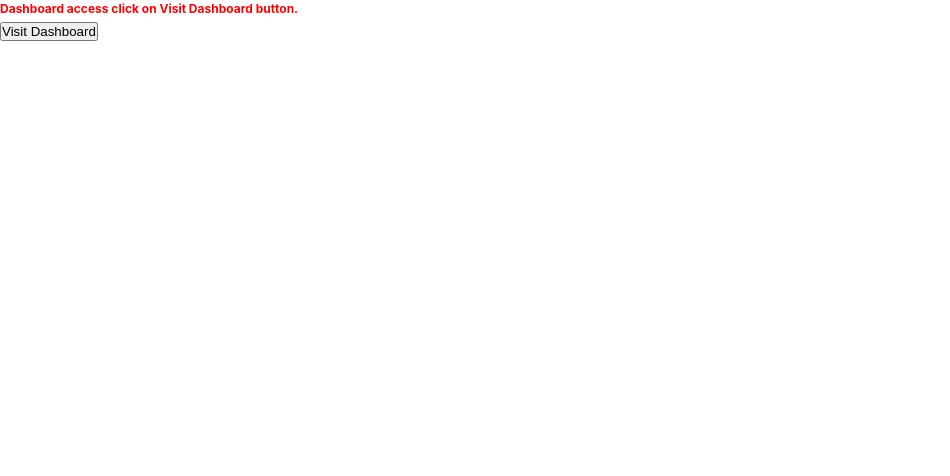
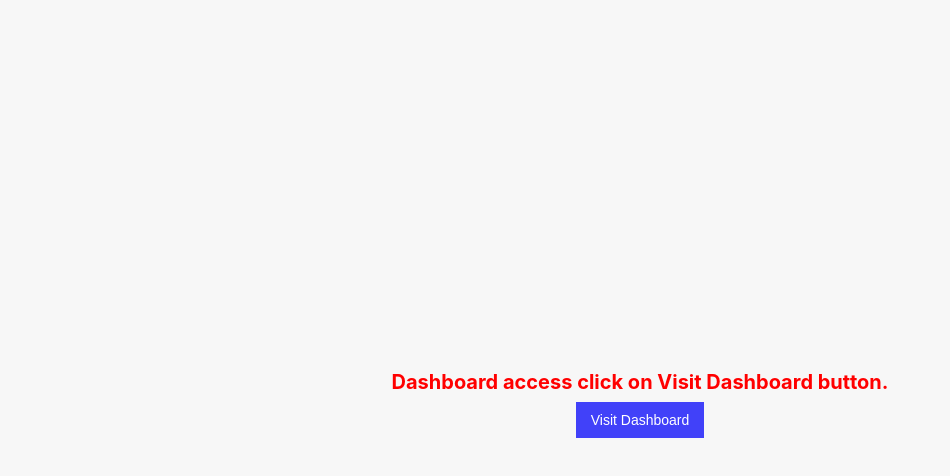
Before and after one commit to Mishrakumarakhil/React-Dashboard, a React (Vite) app: page / in a window 1280 px wide. Shown: the top 476 px of the page, without its empty margins (0-950 px from the left). Built offline with nearby package versions, Linux system fonts and the light colour scheme.

Commit message:
updqated css for home pgae

```diff
--- a/src/styles/app.scss
+++ b/src/styles/app.scss
@@ -31,11 +31,31 @@ a {
 .green {
   color: rgb(0, 195, 0);
 }
-.heading{
-  font-size: 12px;
-  font-weight: bold;
-  color:red;
+.home-page{
+  display: flex;
+  flex-direction: column;
+  justify-content: center;
+  align-items: center;
+  height: 100vh;
+  background-color: rgb(247, 247, 247);
+
+
+  .heading{
+    font-size: 20px;
+    font-weight: bold;
+    color:red;
+    margin: 5px;
+  }
+  .button{
+    padding: 10px 15px;
+    font-size: 14px;
+    color: white;
+    background-color: rgb(65, 65, 249);
+    border: none
+  }
+
 }
+
 
 .admin-container {
   @include grid(1fr 4fr, 2rem);
```
